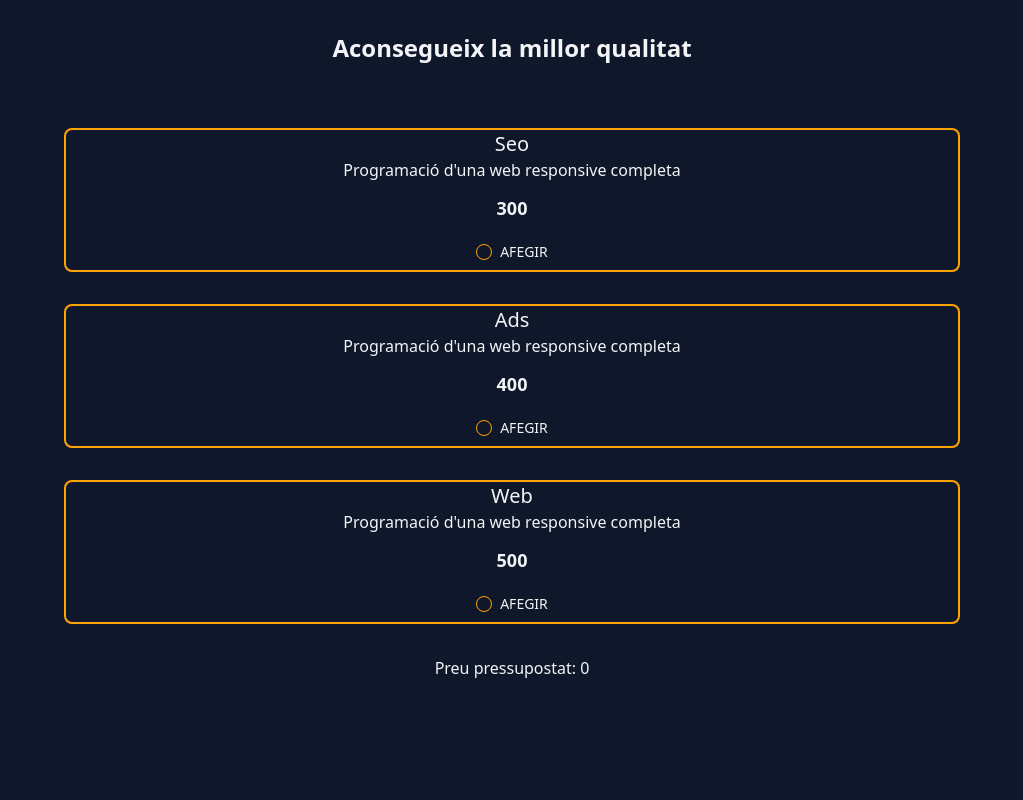
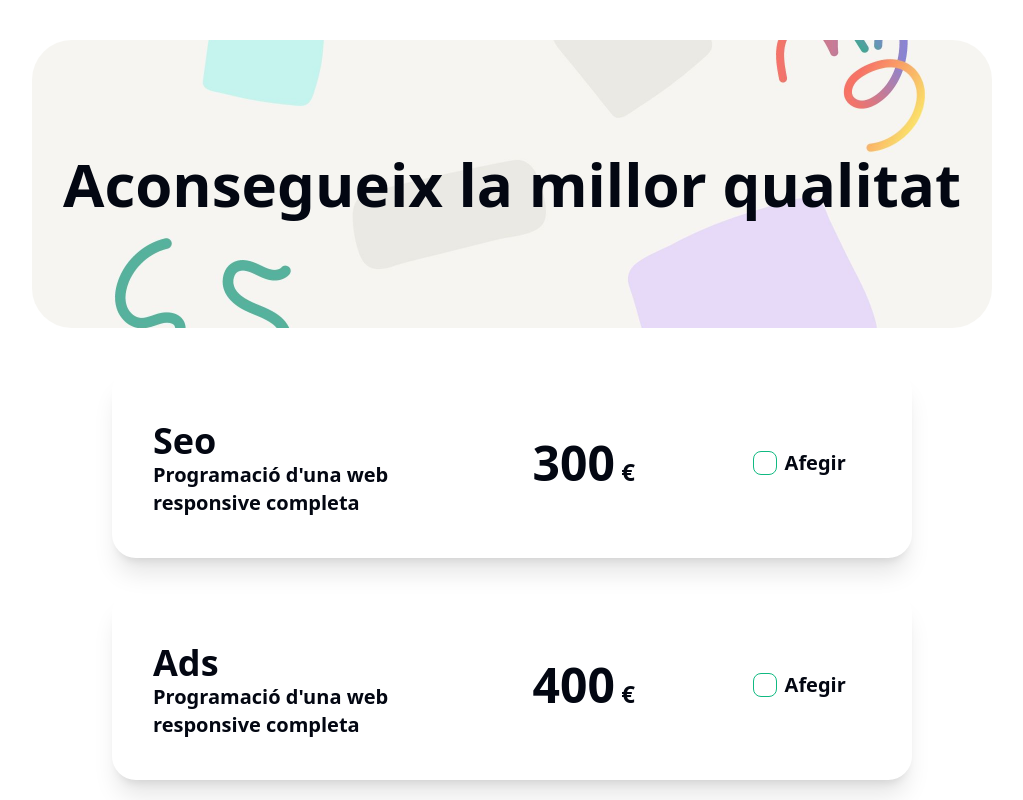
Before and after one commit to opujade/budget-calculation-app, a React (Vite) app: page /prices in a window 1280 px wide. Shown: the top 800 px of the page, without its empty margins (128-1151 px from the left). Built offline with nearby package versions, Linux system fonts and the light colour scheme.

Commit message:
layout done

```diff
--- a/src/App.jsx
+++ b/src/App.jsx
@@ -3,11 +3,9 @@ import { Prices } from './pages/Prices';
 
 function App() {
   return (
-    <div className='bg-slate-900'>
-      <TotalPriceProvider>
-        <Prices />
-      </TotalPriceProvider>
-    </div>
+    <TotalPriceProvider>
+      <Prices />
+    </TotalPriceProvider>
   );
 }
 
--- a/src/pages/Prices/Footer.jsx
+++ b/src/pages/Prices/Footer.jsx
@@ -1,13 +1,14 @@
 import { useTotalPriceContext } from '../../context/TotalPriceProvider';
 
 export const Footer = () => {
-    const totalPrice = useTotalPriceContext();
+  const totalPrice = useTotalPriceContext();
 
   return (
-    <div>
-      <p>
-        Preu pressupostat: <span>{totalPrice}</span>
+    <div className='md:w-5/6 mx-auto flex md:flex-row flex-col justify-center md:justify-end md:gap-12 my-20 items-center md:items-baseline'>
+      <p className='md:text-start text-center text-4xl font-bold md:mb-0 mb-6'>
+        Preu pressupostat:
       </p>
+      <p className='text-5xl font-extrabold md:ms-20'>{totalPrice} <span className='text-3xl font-bold'>€</span></p>
     </div>
   );
 };
--- a/src/pages/Prices/Header.jsx
+++ b/src/pages/Prices/Header.jsx
@@ -1,7 +1,7 @@
 export const Header = () => {
   return (
-    <div className="hero ">
-      <h1 className="font-bold text-2xl p-4 my-4">Aconsegueix la millor qualitat</h1>
+    <div className="my-10 bg-header-pattern text-center md:h-72 rounded-largest flex justify-center items-center bg-center bg-cover">
+      <h1 className="font-bold text-4xl md:text-6xl p-4 my-4">Aconsegueix la millor qualitat</h1>
     </div>
   );
 };
--- a/src/pages/Prices/ProductCard.jsx
+++ b/src/pages/Prices/ProductCard.jsx
@@ -1,4 +1,4 @@
-import React, { useState, useRef, Children } from 'react';
+import React, { useState, useRef } from 'react';
 import { useAddPriceContext } from '../../context/TotalPriceProvider';
 import { WebOptions } from './WebOptions';
 import extraOptions from '../../data/extraOptions';
@@ -31,23 +31,30 @@ export const ProductCard = (props) => {
 
   return (
     <>
-      <div className="m-8 border-2 border-solid border-secondary rounded-lg">
-        <h3 className="text-gray-100 text-xl">{props.product.title}</h3>
-        <p>{props.product.description}</p>
-        <div className="font-bold p-3 text-lg">{props.product.price}</div>
+      <div className={`mx-auto md:w-5/6 shadow-xl md:p-10 rounded-3xl my-8 border duration-500 ${!checked && 'border-transparent'} ${checked && 'border-emerald-500'}`}>
+        <div className='flex items-center flex-col md:flex-row md:text-start text-center'>
 
-        <div className="form-control mx-auto">
+          <div className='md:w-2/5 flex flex-col justify-center items-center md:items-start'>
+            <h3 className="font-bold text-4xl md:mt-3 mt-5  md:text-start text-center">{props.product.title}</h3>
+            <p className='my-5 md:my-0 font-semibold text-xl'>{props.product.description}</p>
+          </div>
+
+          <div className="font-extrabold w-2/5 text-center text-5xl flex justify-center items-center md:my-0 my-6"><p>{props.product.price}<span className='text-3xl md:text-2xl font-bold'> €</span></p></div>
+
+          <div className="md:my-0 mb-8 mt-3 form-control mx-auto">
             <label className="label cursor-pointer justify-center gap-2">
               <input
-              className="checkbox checkbox-secondary checkbox-xs"
+                className="checkbox border-emerald-500 [--chkbg:theme(colors.emerald.500)]"
                 name={props.product.id}
                 type="checkbox"
                 onChange={handleCheck}
               ></input>
-            <span className="label-text text-gray-100 uppercase" htmlFor={props.product.id}>
+              <span className="font-semibold text-xl" htmlFor={props.product.id}>
                 Afegir
               </span>
             </label>
+          </div>
+        </div>
 
         {props.product.id === 3 &&
           checked &&
@@ -58,7 +65,7 @@ export const ProductCard = (props) => {
               addExtraPrice={addExtraPrice}
             />
           ))}
-        </div>
+
       </div>
     </>
   );
--- a/src/pages/Prices/WebOptions.jsx
+++ b/src/pages/Prices/WebOptions.jsx
@@ -16,16 +16,16 @@ export const WebOptions = ({ options, addExtraPrice }) => {
   };
 
   return (
-    <div>
-      <span className="label-text text-gray-100 uppercase" htmlFor={options}>
-        Nombre de {options}
+    <div className='flex justify-end items-center my-5'>
+      <span className="font-semibold me-10" htmlFor={options}>
+        Número de {options}:
       </span>
-      <button className="btn btn-circle btn-secondary" onClick={removeAmount}>
-        -
+      <button className="btn btn-xs btn-circle btn-outline" onClick={removeAmount}>
+        <span className='font-bold'>-</span>
       </button>
-      <input className='input bg-slate-800' readOnly value={amount.current} name={options}></input>
-      <button className="btn btn-circle btn-secondary" onClick={addAmount}>
-        +
+      <input className='text-center w-16 border rounded-lg p-1 font-bold' readOnly value={amount.current} name={options}></input>
+      <button className="btn btn-xs btn-circle btn-outline" onClick={addAmount}>
+        <span className='font-bold'>+</span>
       </button>
     </div>
   );
--- a/src/pages/Prices/index.jsx
+++ b/src/pages/Prices/index.jsx
@@ -5,7 +5,7 @@ import products from '../../data/products';
 
 export const Prices = () => {
   return (
-    <div className="w-3/4 mx-auto text-center text-gray-100 min-h-screen">
+    <div className="w-3/4 mx-auto text-gray-950">
       <Header />
 
       {products.map((product) => {
--- a/tailwind.config.js
+++ b/tailwind.config.js
@@ -2,7 +2,17 @@
 export default {
   content: ['./index.html', './src/**/*.{js,ts,jsx,tsx}'],
   theme: {
-    extend: {},
+    extend: {
+      backgroundImage: {
+        'header-pattern': "url('./src/assets/header-background.jpg')"
+      },
+      borderRadius: {
+        'largest': '2.5rem'
+      },
+      colors: {
+        'secondary': 'emerald-500'
+      }
+    },
   },
   plugins: [require('daisyui')],
   daisyui: {
```
Also changed, not shown: src/assets/header-background.jpg (added). Lines whose indentation alone changed are shown as unchanged.
